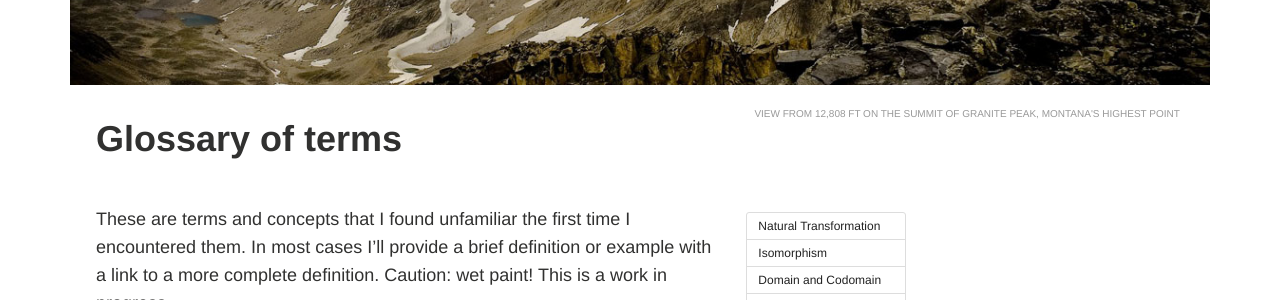
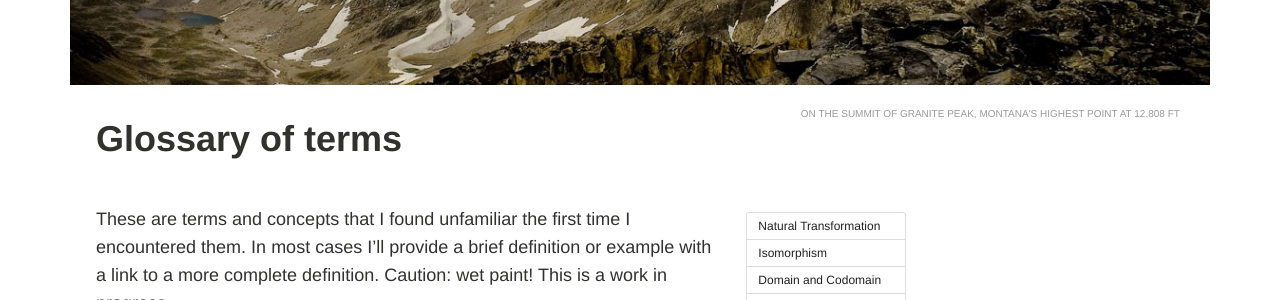
Before and after one commit to devth/devth.github.com, a Jekyll site: the page built from glossary.md, in a window 1280 px wide and 900 px high. Shown: the part 312-612 px from the top of the window. Built offline with Jekyll 4.4.1, drawn with Linux system fonts in a browser that asks for light colours; Markdown is read by kramdown in place of the engine named in the settings.

Commit message:
Improve glossary caption

```diff
--- a/glossary.md
+++ b/glossary.md
@@ -4,7 +4,7 @@ title: Glossary of terms
 image:
   teaser: granite_300_200.jpg
   feature: granite_1200_300.jpg
-  caption: View from 12,808 ft on the summit of Granite Peak, Montana's highest point
+  caption: On the summit of Granite Peak, Montana's highest point at 12,808 ft
 toc: true
 ---
 
```
